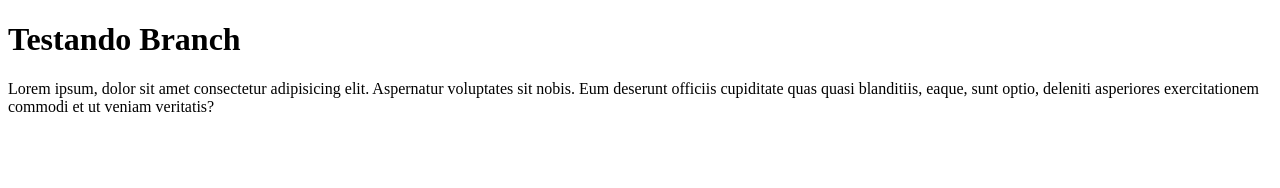
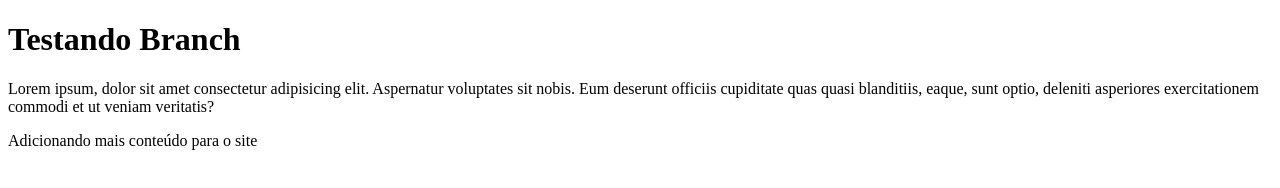
Before and after one commit to GianiAugustoBraga/PrimeiroGit, a plain HTML site: page site/index.html in a window 1280 px wide. Drawn offline with Linux system fonts and the light colour scheme.

Commit message:
Atualização index
Atualização no index.html

```diff
--- a/site/index.html
+++ b/site/index.html
@@ -13,5 +13,6 @@
          quasi blanditiis, eaque, sunt optio,
          deleniti asperiores exercitationem
          commodi et ut veniam veritatis?</p>
+    <p>Adicionando mais conteúdo para o site</p>
 </body>
 </html>
```
